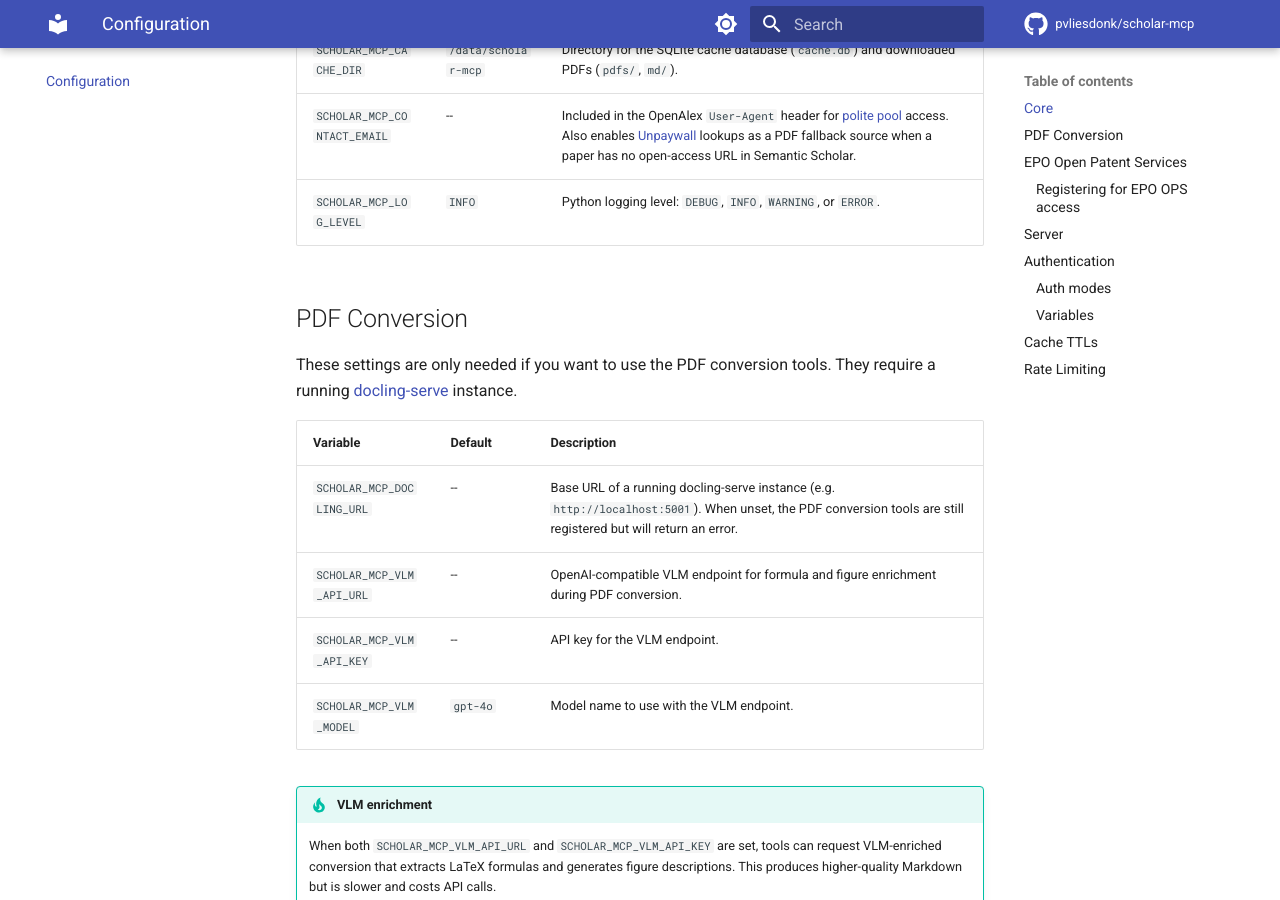
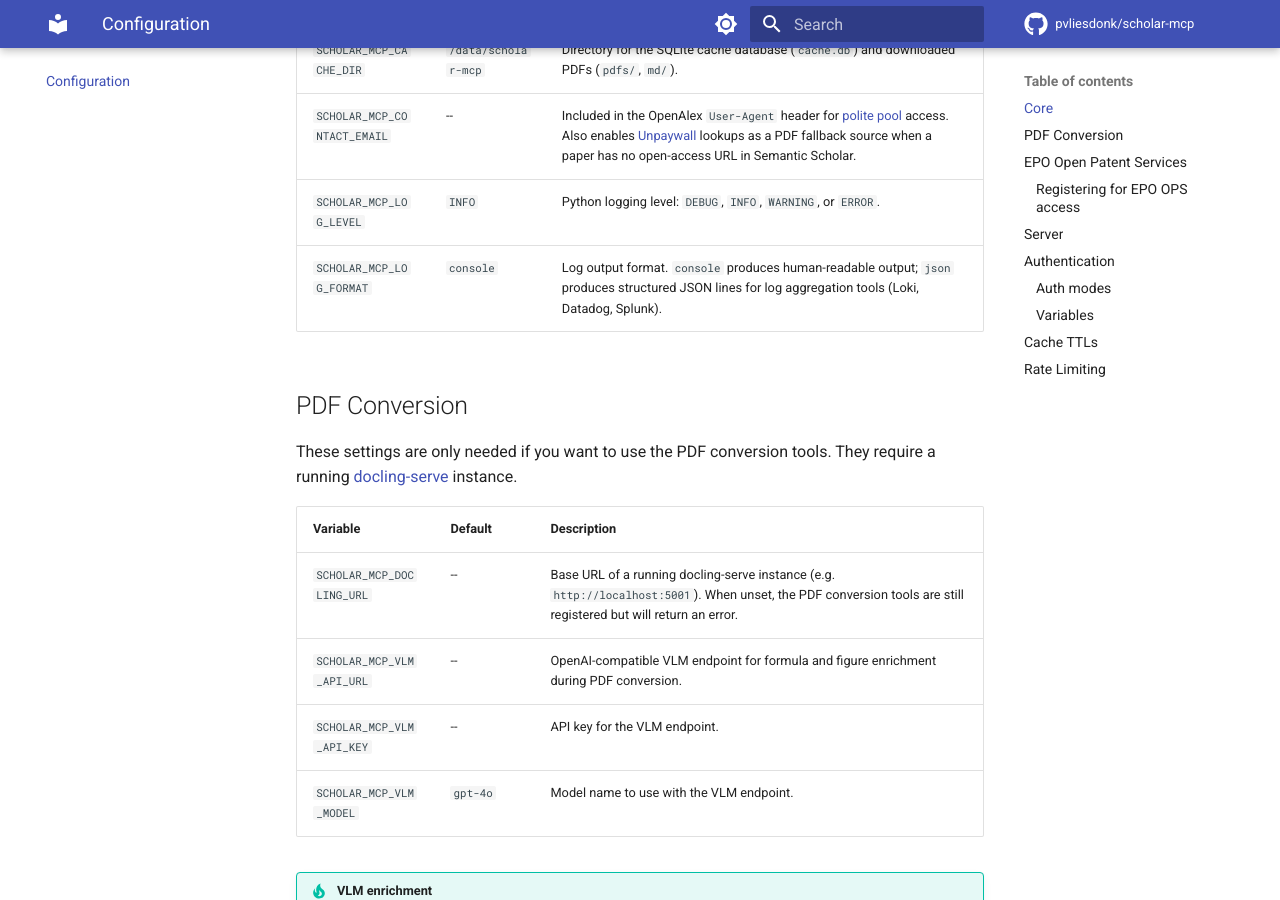
Before and after one commit to pvliesdonk/scholar-mcp, an MkDocs documentation site: the page built from docs/configuration.md, in a window 1280 px wide and 900 px high, scrolled down 541 px. Built offline with MkDocs 1.6.1 and Material for MkDocs 9.7.7, drawn with Linux system fonts in a browser that asks for light colours; comment, search, counter and statistics services are not loaded.

Commit message:
docs: document SCHOLAR_MCP_LOG_FORMAT env var
Co-Authored-By: Claude Opus 4.6 <noreply@anthropic.com>

```diff
--- a/docs/configuration.md
+++ b/docs/configuration.md
@@ -11,6 +11,7 @@ All settings are controlled via environment variables with the `SCHOLAR_MCP_` pr
 | `SCHOLAR_MCP_CACHE_DIR` | `/data/scholar-mcp` | Directory for the SQLite cache database (`cache.db`) and downloaded PDFs (`pdfs/`, `md/`). |
 | `SCHOLAR_MCP_CONTACT_EMAIL` | -- | Included in the OpenAlex `User-Agent` header for [polite pool](https://docs.openalex.org/how-to-use-the-api/rate-limits-and-authentication#the-polite-pool) access. Also enables [Unpaywall](https://unpaywall.org/products/api) lookups as a PDF fallback source when a paper has no open-access URL in Semantic Scholar. |
 | `SCHOLAR_MCP_LOG_LEVEL` | `INFO` | Python logging level: `DEBUG`, `INFO`, `WARNING`, or `ERROR`. |
+| `SCHOLAR_MCP_LOG_FORMAT` | `console` | Log output format. `console` produces human-readable output; `json` produces structured JSON lines for log aggregation tools (Loki, Datadog, Splunk). |
 
 ## PDF Conversion
 
```
Also changed, not shown: README.md (+1 -0 lines), docs/deployment/docker.md (+1 -0 lines).
